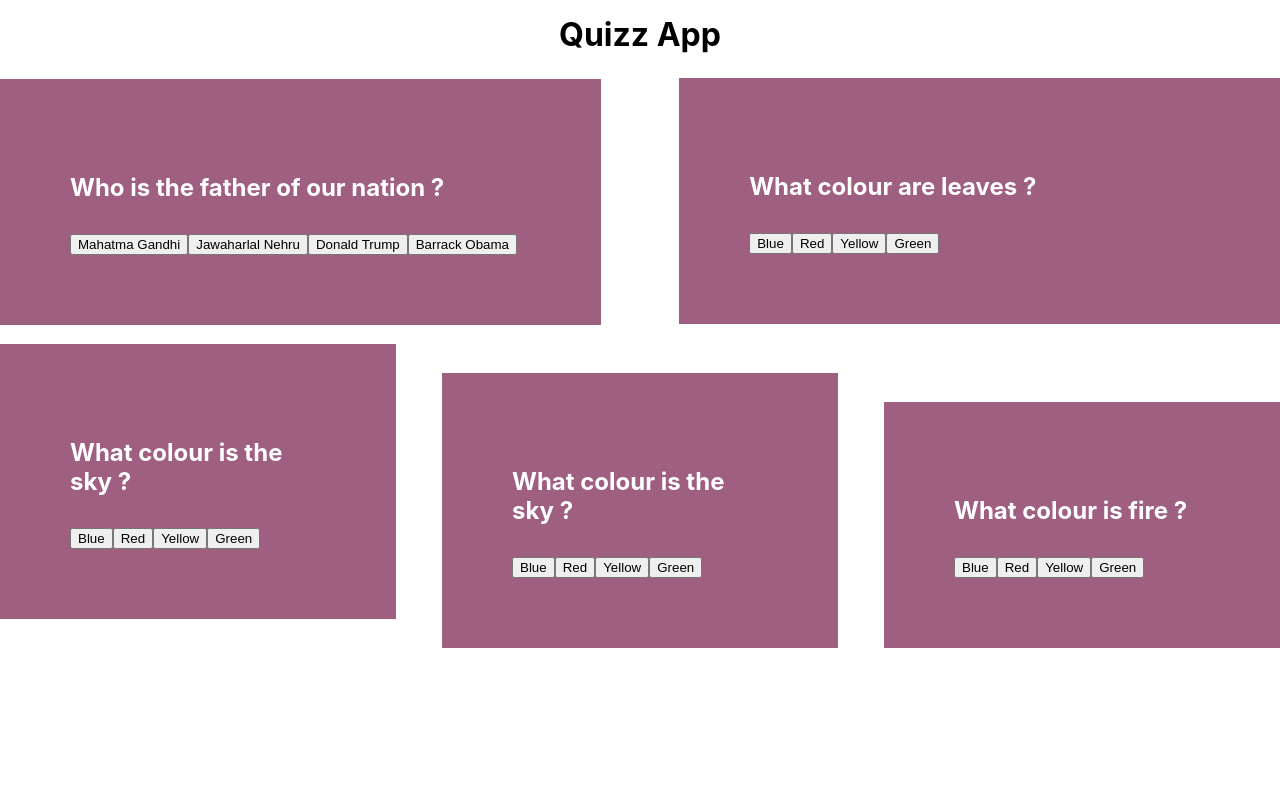
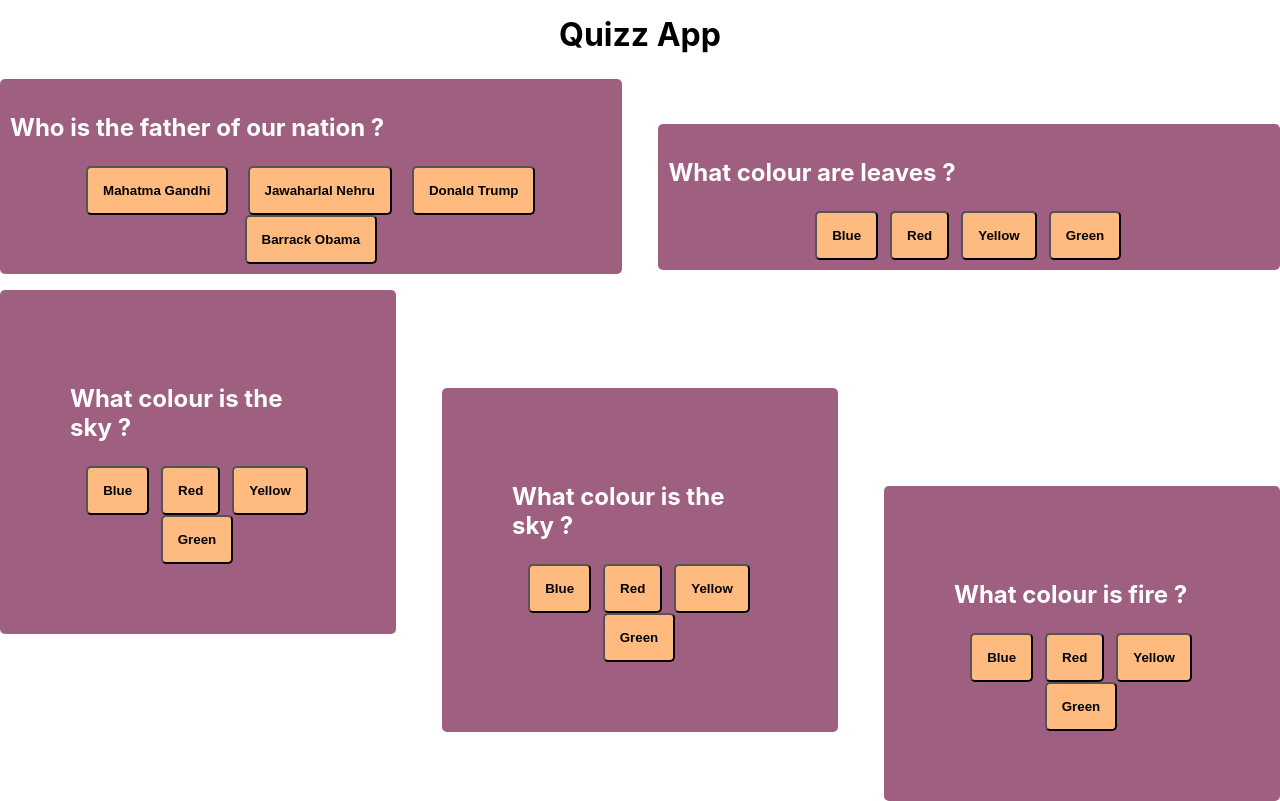
Before and after one commit to Sayantan-Bhowmick/reactquiz, a React (Create React App) app: page / in a window 1280 px wide. Both pictures are taken after a click on the button "Start Quiz". Built offline with nearby package versions, Linux system fonts and the light colour scheme.

Commit message:
added quiz

```diff
--- a/src/components/UI/Banner/banner.css
+++ b/src/components/UI/Banner/banner.css
@@ -19,12 +19,13 @@
   color: white;
   font-weight: bold;
   font-size: x-large;
-  width: 36%;
-  padding: 70px;
+  width: 47%;
+  padding: 10px;
   margin-top: 25px;
   margin-left: 0;
   margin-right: auto;
   background-color: rgb(159, 95, 128);
+  border-radius: 5px;
 }
 
 .cardTop_2 {
@@ -32,12 +33,13 @@
   color: white;
   font-weight: bold;
   font-size: x-large;
-  width: 36%;
-  padding: 70px;
-  margin-top: -247px;
+  width: 47%;
+  padding: 10px;
+  margin-top: -150px;
   margin-left: auto;
   margin-right: 0;
   background-color: rgb(159, 95, 128);
+  border-radius: 5px;
 }
 
 .cardBottom_1 {
@@ -52,6 +54,7 @@
   margin-right: auto;
   margin-top: 20px;
   background-color: rgb(159, 95, 128);
+  border-radius: 5px;
 }
 
 .cardBottom_2 {
@@ -65,6 +68,7 @@
   margin-right: auto;
   margin-top: -246px;
   background-color: rgb(159, 95, 128);
+  border-radius: 5px;
 }
 
 .cardBottom_3 {
@@ -78,4 +82,5 @@
   margin-right: 0;
   margin-top: -246px;
   background-color: rgb(159, 95, 128);
+  border-radius: 5px;
 }
--- /dev/null
+++ b/src/components/UI/Button/button.css
@@ -0,0 +1,30 @@
+.buttonContainer {
+  text-align: center;
+  margin: auto;
+}
+
+.buttonOption {
+  text-align: left;
+  color: black;
+  font-weight: bold;
+  margin-top: auto;
+  margin-bottom: auto;
+  margin-left: 5px;
+  margin-right: 7px;
+  padding: 15px;
+  background-color: rgb(255, 186, 127);
+  border-radius: 5px;
+}
+
+.buttonQ1 {
+  text-align: left;
+  color: black;
+  font-weight: bold;
+  margin-top: auto;
+  margin-bottom: auto;
+  margin-left: 10px;
+  margin-right: 10px;
+  padding: 15px;
+  background-color: rgb(255, 186, 127);
+  border-radius: 5px;
+}
--- a/src/components/UI/Button/button_1.jsx
+++ b/src/components/UI/Button/button_1.jsx
@@ -1,5 +1,6 @@
 import React, { useState } from "react";
 import Questions from "../../../functions/quiz";
+import './button.css';
 
 function Button_1() {
   const [selected, setIsSelected] = useState(false);
@@ -10,11 +11,11 @@ function Button_1() {
     }
   }
   return(
-    <div>
-      <button onClick={handleOptionClick} disabled={selected === true}>{Questions[0].option[0]}</button>
-      <button onClick={handleOptionClick} disabled={selected === true}>{Questions[0].option[1]}</button>
-      <button onClick={handleOptionClick} disabled={selected === true}>{Questions[0].option[2]}</button>
-      <button onClick={handleOptionClick} disabled={selected === true}>{Questions[0].option[3]}</button>
+    <div className="buttonContainer">
+      <button onClick={handleOptionClick} disabled={selected === true} className="buttonQ1">{Questions[0].option[0]}</button>
+      <button onClick={handleOptionClick} disabled={selected === true} className="buttonQ1">{Questions[0].option[1]}</button>
+      <button onClick={handleOptionClick} disabled={selected === true} className="buttonQ1">{Questions[0].option[2]}</button>
+      <button onClick={handleOptionClick} disabled={selected === true} className="buttonQ1">{Questions[0].option[3]}</button>
     </div>
   );
 }
--- a/src/components/UI/Button/button_2.jsx
+++ b/src/components/UI/Button/button_2.jsx
@@ -1,5 +1,6 @@
 import React, { useState } from "react";
 import Questions from "../../../functions/quiz";
+import './button.css';
 
 function Button_2() {
   const [selected, setIsSelected] = useState(false);
@@ -10,11 +11,11 @@ function Button_2() {
     }
   }
   return(
-    <div>
-      <button onClick={handleOptionClick} disabled={selected === true}>{Questions[1].option[0]}</button>
-      <button onClick={handleOptionClick} disabled={selected === true}>{Questions[1].option[1]}</button>
-      <button onClick={handleOptionClick} disabled={selected === true}>{Questions[1].option[2]}</button>
-      <button onClick={handleOptionClick} disabled={selected === true}>{Questions[1].option[3]}</button>
+    <div className="buttonContainer">
+      <button onClick={handleOptionClick} disabled={selected === true} className="buttonOption">{Questions[1].option[0]}</button>
+      <button onClick={handleOptionClick} disabled={selected === true} className="buttonOption">{Questions[1].option[1]}</button>
+      <button onClick={handleOptionClick} disabled={selected === true} className="buttonOption">{Questions[1].option[2]}</button>
+      <button onClick={handleOptionClick} disabled={selected === true} className="buttonOption">{Questions[1].option[3]}</button>
     </div>
   );
 }
--- a/src/components/UI/Button/button_3.jsx
+++ b/src/components/UI/Button/button_3.jsx
@@ -1,5 +1,6 @@
 import React, { useState } from "react";
 import Questions from "../../../functions/quiz";
+import './button.css';
 
 function Button_3() {
   const [selected, setIsSelected] = useState(false);
@@ -10,11 +11,11 @@ function Button_3() {
     }
   }
   return(
-    <div>
-      <button onClick={handleOptionClick} disabled={selected === true}>{Questions[2].option[0]}</button>
-      <button onClick={handleOptionClick} disabled={selected === true}>{Questions[2].option[1]}</button>
-      <button onClick={handleOptionClick} disabled={selected === true}>{Questions[2].option[2]}</button>
-      <button onClick={handleOptionClick} disabled={selected === true}>{Questions[2].option[3]}</button>
+    <div className="buttonContainer">
+      <button onClick={handleOptionClick} disabled={selected === true} className="buttonOption">{Questions[2].option[0]}</button>
+      <button onClick={handleOptionClick} disabled={selected === true} className="buttonOption">{Questions[2].option[1]}</button>
+      <button onClick={handleOptionClick} disabled={selected === true} className="buttonOption">{Questions[2].option[2]}</button>
+      <button onClick={handleOptionClick} disabled={selected === true} className="buttonOption">{Questions[2].option[3]}</button>
     </div>
   );
 }
--- a/src/components/UI/Button/button_4.jsx
+++ b/src/components/UI/Button/button_4.jsx
@@ -1,5 +1,6 @@
 import React, { useState } from "react";
 import Questions from "../../../functions/quiz";
+import './button.css';
 
 function Button_4() {
   const [selected, setIsSelected] = useState(false);
@@ -10,11 +11,11 @@ function Button_4() {
     }
   }
   return(
-    <div>
-      <button onClick={handleOptionClick} disabled={selected === true}>{Questions[3].option[0]}</button>
-      <button onClick={handleOptionClick} disabled={selected === true}>{Questions[3].option[1]}</button>
-      <button onClick={handleOptionClick} disabled={selected === true}>{Questions[3].option[2]}</button>
-      <button onClick={handleOptionClick} disabled={selected === true}>{Questions[3].option[3]}</button>
+    <div className="buttonContainer">
+      <button onClick={handleOptionClick} disabled={selected === true} className="buttonOption">{Questions[3].option[0]}</button>
+      <button onClick={handleOptionClick} disabled={selected === true} className="buttonOption">{Questions[3].option[1]}</button>
+      <button onClick={handleOptionClick} disabled={selected === true} className="buttonOption">{Questions[3].option[2]}</button>
+      <button onClick={handleOptionClick} disabled={selected === true} className="buttonOption">{Questions[3].option[3]}</button>
     </div>
   );
 }
--- a/src/components/UI/Button/button_5.jsx
+++ b/src/components/UI/Button/button_5.jsx
@@ -1,5 +1,6 @@
 import React, { useState } from "react";
 import Questions from "../../../functions/quiz";
+import './button.css';
 
 function Button_5() {
   const [selected, setIsSelected] = useState(false);
@@ -10,11 +11,11 @@ function Button_5() {
     }
   }
   return(
-    <div>
-      <button onClick={handleOptionClick} disabled={selected === true}>{Questions[4].option[0]}</button>
-      <button onClick={handleOptionClick} disabled={selected === true}>{Questions[4].option[1]}</button>
-      <button onClick={handleOptionClick} disabled={selected === true}>{Questions[4].option[2]}</button>
-      <button onClick={handleOptionClick} disabled={selected === true}>{Questions[4].option[3]}</button>
+    <div className="buttonContainer">
+      <button onClick={handleOptionClick} disabled={selected === true} className="buttonOption">{Questions[4].option[0]}</button>
+      <button onClick={handleOptionClick} disabled={selected === true} className="buttonOption">{Questions[4].option[1]}</button>
+      <button onClick={handleOptionClick} disabled={selected === true} className="buttonOption">{Questions[4].option[2]}</button>
+      <button onClick={handleOptionClick} disabled={selected === true} className="buttonOption">{Questions[4].option[3]}</button>
     </div>
   );
 }
```
